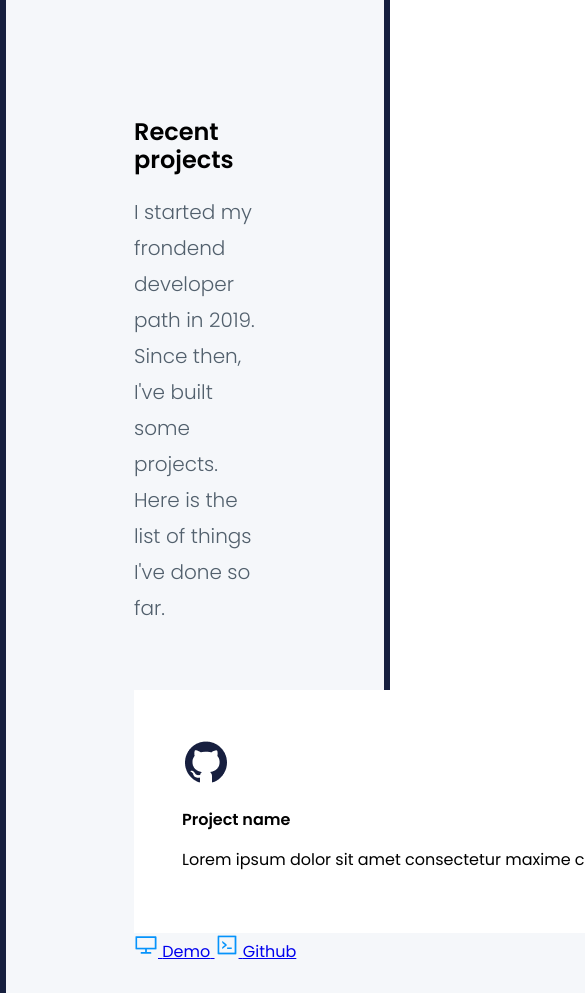
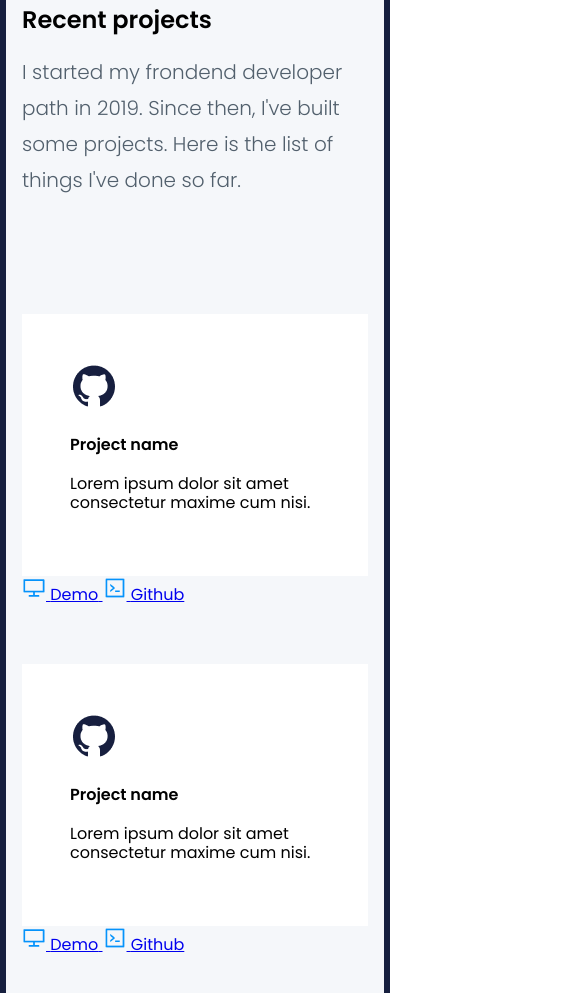
Before and after one commit to KamilRozanski/KamilRozanski.github.io, a website: page src/content/index.html in a window 390 px wide. Shown: the part 3623-4616 px from the top of the page, 585 px wide, since content can reach past the window. Drawn offline with nearby package versions, Linux system fonts and the light colour scheme; files that its build step writes are made by us from their sources; files whose address does not match are found by name.

Commit message:
chore section projets

```diff
--- a/src/scss/modules/projects.scss
+++ b/src/scss/modules/projects.scss
@@ -1,13 +1,12 @@
 .my-projects {
     background-color: $catskill-white;
     width: 100%;
-    padding: 8rem;
 }
 
 
 .projects-header {
     max-width: 580px;
-
+    padding: 16px;
     &__title {
         font-weight: 600;
         font-size: 36px;
@@ -30,7 +29,6 @@
 
 .project__list {
     min-width: 580px;
-    min-height: 300px;
     display: grid;
     grid-template-columns: 1fr 1fr;
     column-gap: 24px;
@@ -43,12 +41,9 @@
     @media (max-width: 640px) {
         grid-template-columns: 1fr;
         margin: 0;
-        padding: 0;
+        padding: 16px;;
+        min-width: 0px;
     }
-}
-.project-item {
-    box-shadow: 0px 6px 16px rgba(24, 41, 67, 0.09);
-border-radius: 8px;
 }
 .project-list-wraper {
     background-color: $white;
```
